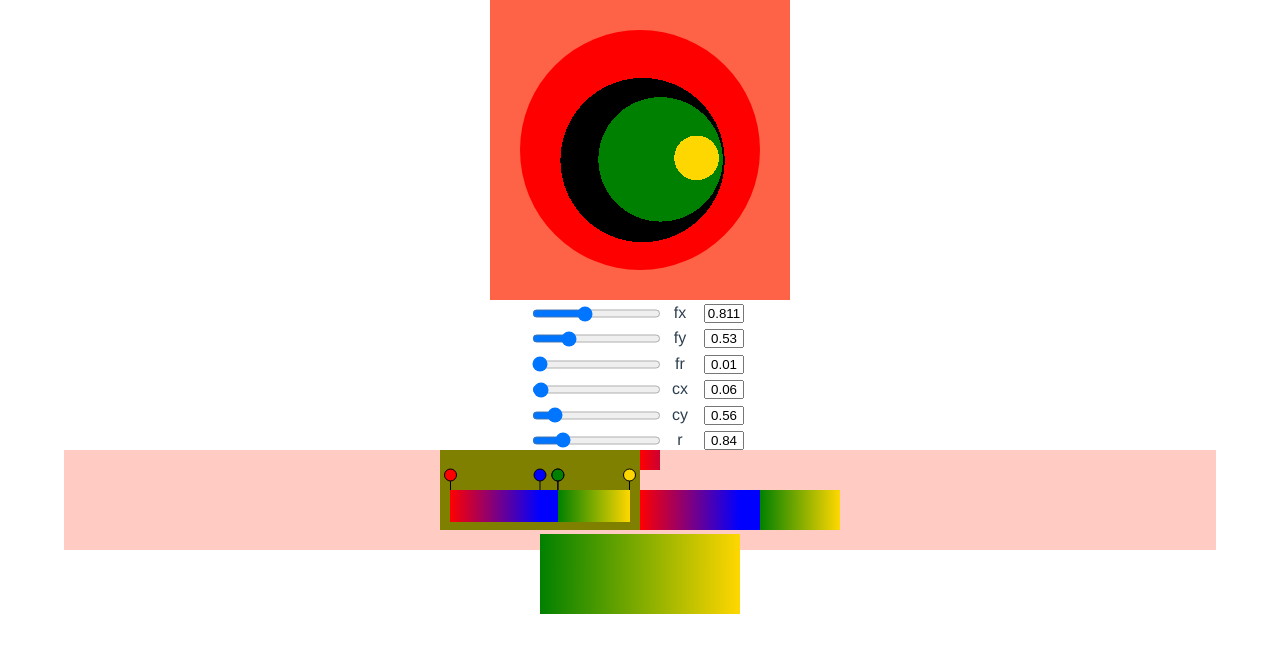
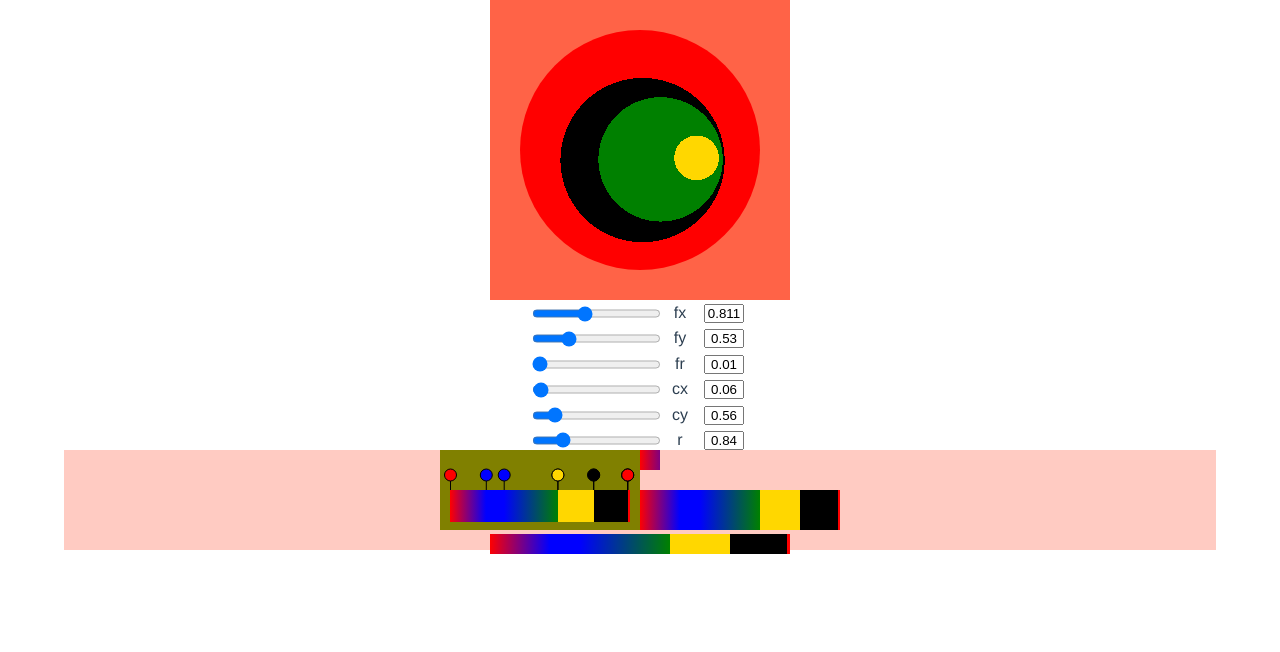
Before and after one commit to maxzz/svg-gradients, a Vue app: page / in a window 1280 px wide. Shown: the top 652 px of the page. Built offline with nearby package versions, Linux system fonts and the light colour scheme.

Commit message:
Resize precision problem

```diff
--- a/src/components/PaletteEditor.vue
+++ b/src/components/PaletteEditor.vue
@@ -15,7 +15,7 @@
                     <stop
                         v-for="(stripe, index) of currentStripes"
                         :key="index"
-                        :offset="`${stripe.val * 100}%`"
+                        :offset="`${stripe.stop * 100}%`"
                         :stop-color="stripe.color"
                     />
                 </linearGradient>
@@ -24,7 +24,7 @@
             <template v-for="(stripe, index) of currentStripes" :key="index">
                 <g class="draggable-group">
                     <circle
-                        :cx="posCircle(stripe.val)"
+                        :cx="posCircle(stripe.stop)"
                         cy="25"
                         r="6"
                         :fill="stripe.color"
@@ -32,7 +32,7 @@
                         stroke="black"
                     />
                     <rect
-                        :x="`${posPin(stripe.val)}`"
+                        :x="`${posPin(stripe.stop)}`"
                         y="31"
                         width=".5%"
                         height="40"
@@ -47,19 +47,15 @@
 
         <canvas ref="canvas" width="200" height="80" @mousemove="canvasMousemove"></canvas>
 
-        <PaletteView @over="onOverColor" />
+        <PaletteView @over="onOverColor" :stops="defaultPalette" />
+        <!-- <PaletteView @over="onOverColor" /> -->
         <!-- <PaletteView :stops="[ { stop: 0, color: 'red', }, { stop: 1, color: 'gold', }, ]" @over="onOverColor" /> -->
     </div>
 </template>
 
 <script lang="ts">
 import { computed, defineComponent, onMounted, Ref, ref, watch, watchEffect } from "vue";
-import PaletteView from "./PaletteView.vue";
-
-type ColorStop = {
-    val: number; // [0..1]
-    color: string;
-};
+import PaletteView, { ColorStop } from "./PaletteView.vue";
 
 const enum SIZES {
     pinWidth = 0.5, // in percents; should be matched with html
@@ -72,33 +68,48 @@ const enum SIZES {
 
 const defaultPalette: ColorStop[] = [
     {
-        val: 0,
+        stop: 0,
         color: "red",
     },
     {
-        val: .5,
+        stop: .2,
         color: "blue",
     },
     {
-        val: .6,
+        stop: .3,
         color: "blue",
     },
     {
-        val: .6,
+        stop: .6,
         color: "green",
     },
     {
-        val: 1,
+        stop: .6,
         color: "gold",
+    },
+    {
+        stop: .8,
+        color: "gold",
+    },
+    {
+        stop: .8,
+        color: "black",
+    },
+    {
+        stop: .99,
+        color: "black",
+    },
+    {
+        stop: .99,
+        color: "red",
+    },
+    {
+        stop: .99,
+        color: "red",
     },
 ];
 
-type colorStop = {
-    stop: number; // [0..1]
-    color: string;
-};
-
-function GradientReader(colorStops: colorStop[]) {
+function GradientReader(colorStops: ColorStop[]) {
 
     let canvas = document.createElement('canvas');     // create canvas element
     let ctx = canvas.getContext('2d')!;                // get context
@@ -235,7 +246,7 @@ export default defineComponent({
 
             let gr = ctx.createLinearGradient(0, 0, w, 1);
 
-            stripes.forEach((_) => gr.addColorStop(_.val, _.color));
+            stripes.forEach((_) => gr.addColorStop(_.stop, _.color));
             ctx.fillStyle = gr;
             ctx.fillRect(0, 40, w, h);
 
@@ -307,6 +318,8 @@ export default defineComponent({
 
             svg,
             canvas,
+
+            defaultPalette,
         };
     },
 });
--- a/src/components/PaletteView.vue
+++ b/src/components/PaletteView.vue
@@ -1,6 +1,7 @@
 <template>
     <div>
-        <canvas ref="canvas" width="200" height="80" @mousemove="canvasMousemove"></canvas>
+        <canvas ref="canvas" @mousemove="canvasMousemove" style="width: 300px; height: 20px;" ></canvas>
+        <!-- <canvas ref="canvas" width="200" height="80" @mousemove="canvasMousemove" @resize="canvasResize" style="display: block; width: 100px; height: 20px;" ></canvas> -->
     </div>
 </template>
 
@@ -55,9 +56,23 @@ export default defineComponent({
             emit('over', { pos, color, x });
         }
 
+        function canvasResize() {
+            // 0. resizeCanvasToDisplaySize: look up the size the canvas is being displayed and if it's resolution does not match change it.
+            const width = canvas.value.clientWidth;
+            const height = canvas.value.clientHeight;
+
+            if (canvas.value.width !== width || canvas.value.height !== height) {
+                canvas.value.width = width;
+                canvas.value.height = height;
+                console.log('VIEW redraw');
+                drawStops(canvasCtx.value, props.stops);
+            }
+        }
+
         return {
             canvas,
             canvasMousemove,
+            canvasResize,
         };
     },
 });
```
Also changed, not shown: src/assets/samples/2020-10-20_20-42-47.png (added), src/assets/samples/2020-10-20_21-25-34.png (added).
